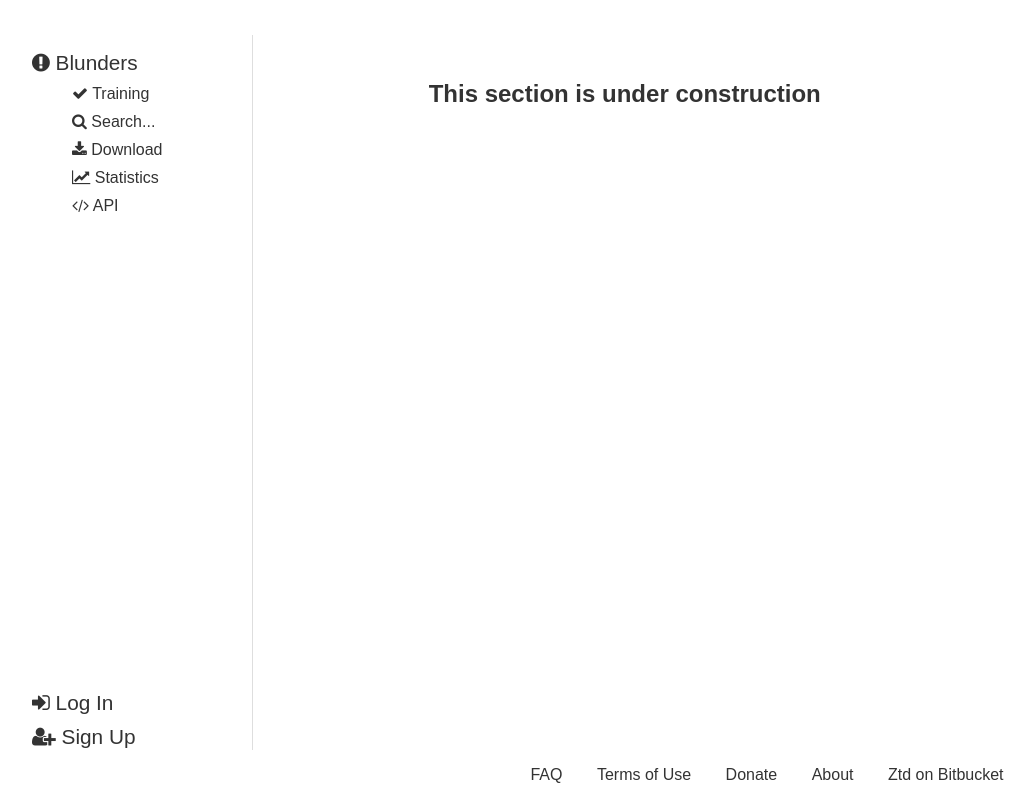
After one commit to codingjerk/ztd.blunders-web, a Flask app: page /download in a window 1280 px wide. The commit adds this page. Shown: the whole page, without its empty margins (8-1043 px from the left). Run offline with Flask 2, Linux system fonts and the light colour scheme; some libraries are stand-ins or nearby versions.

Commit message:
Adding links to download and API pages

```diff
--- /dev/null
+++ b/app/templates/api.html
@@ -0,0 +1,5 @@
+{% extends "layout.html" %}
+
+{% block section %}
+    <h1>This section is under construction</h1>
+{% endblock %}
--- /dev/null
+++ b/app/templates/download.html
@@ -0,0 +1,5 @@
+{% extends "layout.html" %}
+
+{% block section %}
+    <h1>This section is under construction</h1>
+{% endblock %}
--- a/app/templates/layout.html
+++ b/app/templates/layout.html
@@ -17,9 +17,9 @@
 					<ul>
 						<li><a href="/training"><i class="fa fa-check"></i> Training</a></li>
 						<li><a href="#"><i class="fa fa-search"></i> Search...</a></li>
-						<li><a href="#"><i class="fa fa-download"></i> Download</a></li>
+						<li><a href="download"><i class="fa fa-download"></i> Download</a></li>
 						<li><a href="/statistics"><i class="fa fa-line-chart"></i> Statistics</a></li>
-						<li><a href="#"><i class="fa fa-code"></i> API</a></li>
+						<li><a href="/api"><i class="fa fa-code"></i> API</a></li>
 					</ul>
 				</li>
 			</ul>
--- a/app/views/main.py
+++ b/app/views/main.py
@@ -19,3 +19,11 @@ def donate():
 @app.route('/termsOfUse')
 def termsOfUse():
     return render_template('termsOfUse.html', title = 'Terms of Use', year = datetime.now().year, session = session)
+
+@app.route('/download')
+def download():
+    return render_template('download.html', title = 'Download', session = session)
+
+@app.route('/api')
+def api():
+    return render_template('api.html', title = 'API', session = session)
```
